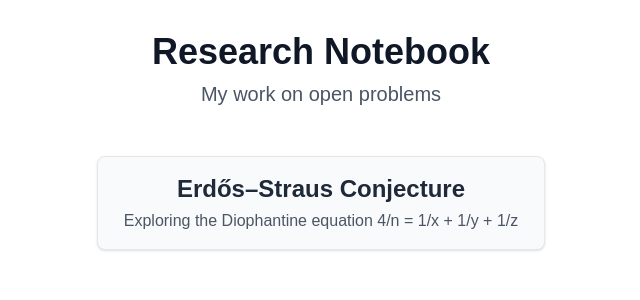
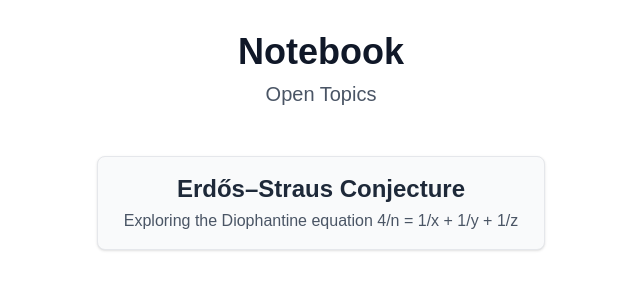
Before and after one commit to ion530/Math-Notes, a Next.js app: page /open in a window 1280 px wide. Shown: the top 300 px of the page, without its empty margins (319-959 px from the left). Built offline with nearby package versions, Linux system fonts and the light colour scheme.

Commit message:
title fix

```diff
--- a/app/open/page.js
+++ b/app/open/page.js
@@ -5,8 +5,8 @@ export default function Open() {
     <main className="min-h-screen p-8 bg-white text-gray-900">
       {/* Header */}
       <div className="text-center mb-12">
-        <h1 className="text-4xl font-bold mb-2">Research Notebook</h1>
-        <p className="text-xl text-gray-600">My work on open problems</p>
+        <h1 className="text-4xl font-bold mb-2">Notebook</h1>
+        <p className="text-xl text-gray-600">Open Topics</p>
       </div>
 
       {/* Content */}
```
